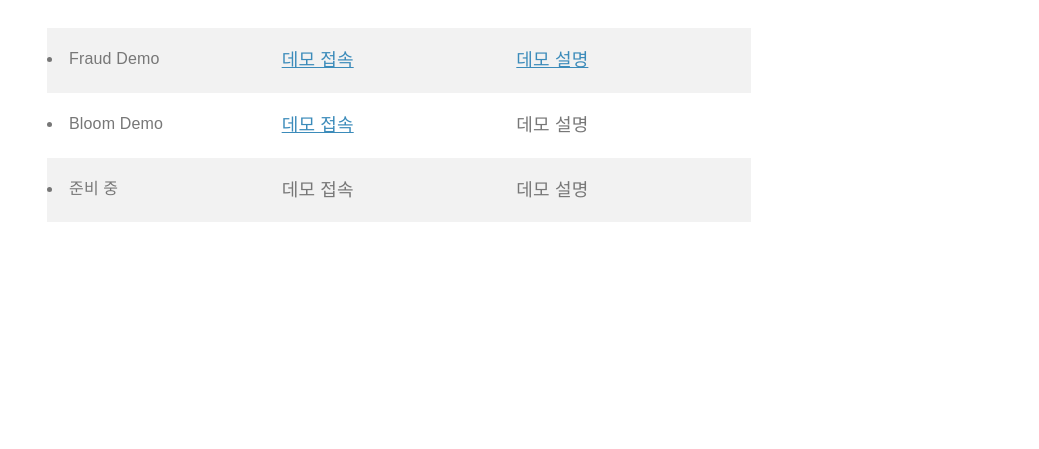
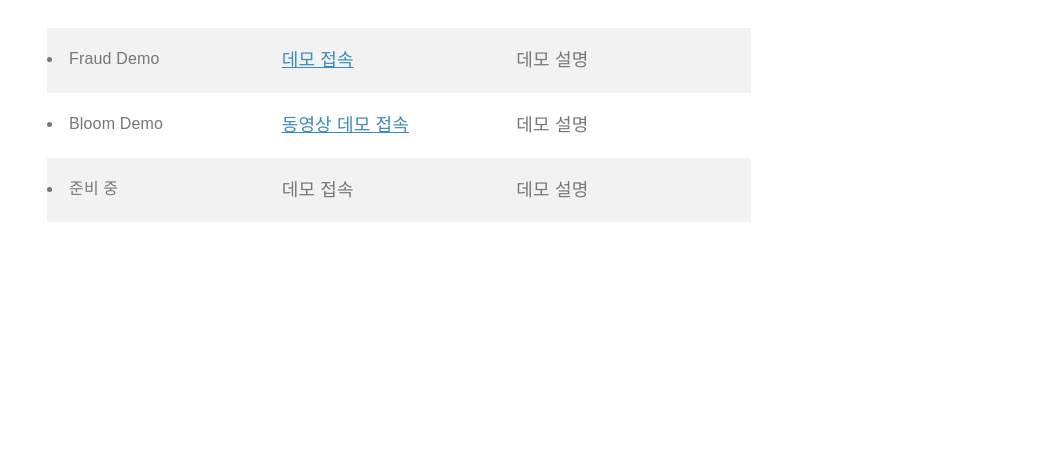
Before and after one commit to MOSSupport/mossupport.github.io, a plain HTML site: page neo4jdemo.html in a window 1280 px wide. Shown: the part 66-515 px from the top of the page, without its empty margins (241-1280 px from the left). Drawn offline with Linux system fonts and the light colour scheme.

Commit message:
Update neo4jdemo.html

```diff
--- a/neo4jdemo.html
+++ b/neo4jdemo.html
@@ -24,11 +24,11 @@
 		<div class="pure-g pure-g-odd">
 			<div class="pure-u-1-3"><p><li>Fraud Demo</li></p></div>
 			<div class="pure-u-1-3"><p><a href="http://frauddemo.mobile-os.com/neoviz/index.zul" target="_blank"><u>데모 접속</u></a></p></div>
-			<div class="pure-u-1-3"><p><a href="http://kb.mobile-os.com/neo4j%20demo/frauddemo" target="_blank"><u>데모 설명</u></a></p></div>
+			<div class="pure-u-1-3"><p>데모 설명</p></div>
 		</div>
 		<div class="pure-g">
 			<div class="pure-u-1-3"><p><li>Bloom Demo</li></p></div>
-			<div class="pure-u-1-3"><p><a href="https://www.youtube.com/watch?v=7P8w04tcPaQ&feature=youtu.be" target="_blank"><u>데모 접속</u></a></p></div>
+			<div class="pure-u-1-3"><p><a href="https://www.youtube.com/watch?v=7P8w04tcPaQ&feature=youtu.be" target="_blank"><u>동영상 데모 접속</u></a></p></div>
 			<div class="pure-u-1-3"><p>데모 설명</p></div>
 		</div>
 		<div class="pure-g pure-g-odd">
```
